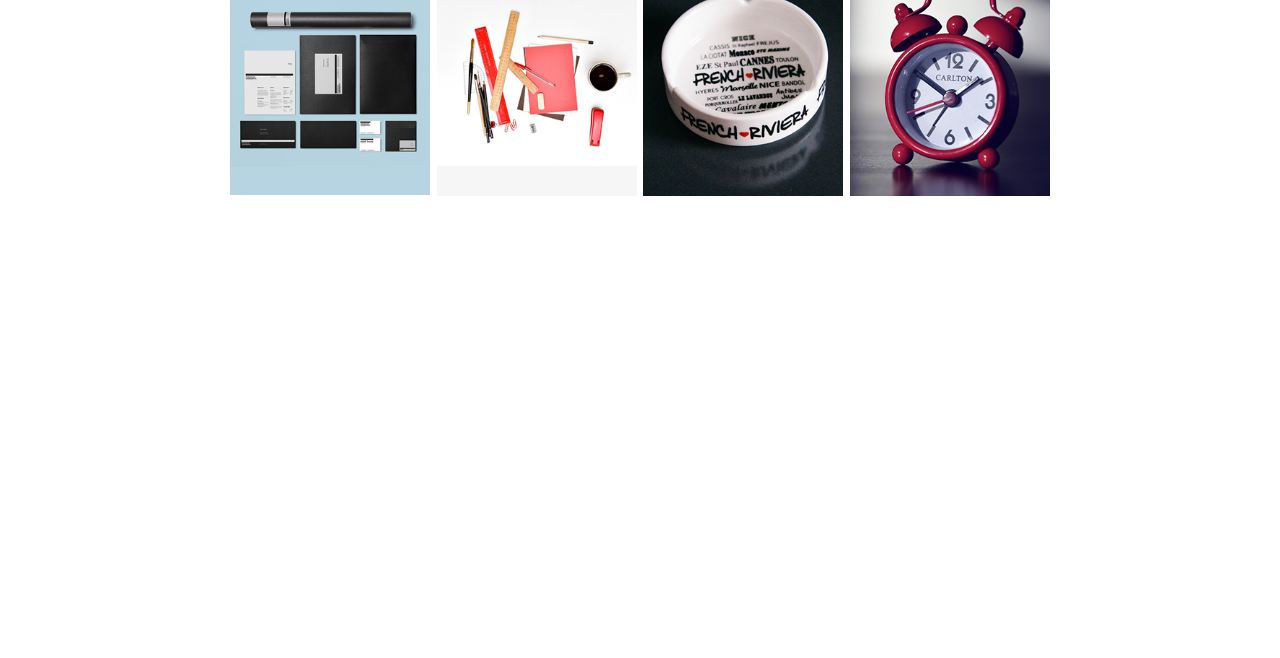
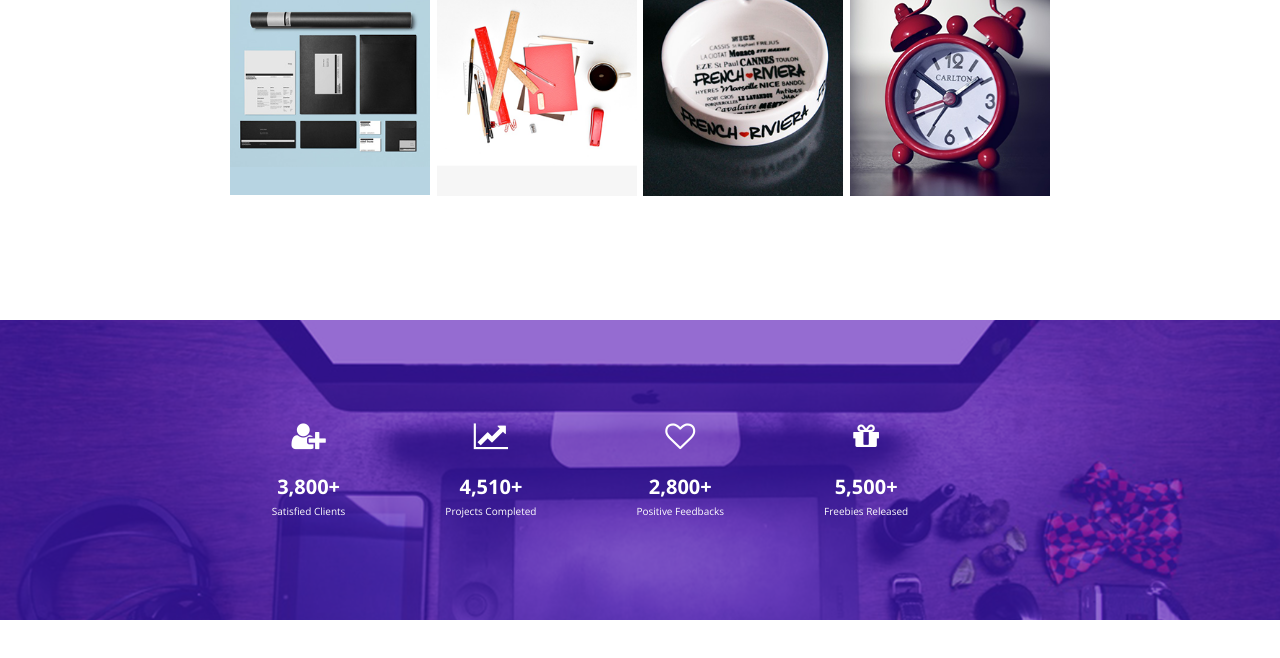
Before and after one commit to sendistephen/agency-landing-page, a website: page index.html in a window 1280 px wide. Shown: the part 2407-3065 px from the top of the page. Before the commit the page ends 2607 px from the top, so only its background shows below. Drawn offline with nearby package versions, Linux system fonts and the light colour scheme.

Commit message:
Add the client statistics page

```diff
--- a/index.html
+++ b/index.html
@@ -8,6 +8,12 @@
 		<link
 			href="https://fonts.googleapis.com/css?family=Open+Sans:300,400,700&display=swap"
 			rel="stylesheet"
+		/>
+		<link
+			href="https://stackpath.bootstrapcdn.com/font-awesome/4.7.0/css/font-awesome.min.css"
+			rel="stylesheet"
+			integrity="sha384-wvfXpqpZZVQGK6TAh5PVlGOfQNHSoD2xbE+QkPxCAFlNEevoEH3Sl0sibVcOQVnN"
+			crossorigin="anonymous"
 		/>
 		<title>Amazing</title>
 	</head>
@@ -178,5 +184,59 @@
 				</div>
 			</div>
 		</section>
+		<section class="statistics mt">
+			<div class="statistics__wrapper">
+				<div class="statistics__content">
+					<i class="fa fa-user-plus fa-3x"></i>
+					<span>3,800+</span>
+					<p>Satisfied Clients</p>
+				</div>
+				<div class="statistics__content">
+					<i class="fa fa-line-chart fa-3x" aria-hidden="true"></i>
+					<span>4,510+</span>
+					<p>Projects Completed</p>
+				</div>
+				<div class="statistics__content">
+					<i class="fa fa-heart-o fa-3x" aria-hidden="true"></i>
+					<span>2,800+</span>
+					<p>Positive Feedbacks</p>
+				</div>
+				<div class="statistics__content">
+					<i class="fa fa-gift fa-3x" aria-hidden="true"></i>
+					<span>5,500+</span>
+					<p>Freebies Released</p>
+				</div>
+			</div>
+		</section>
+		<br />
+		<br />
+		<br />
+		<br />
+		<br />
+		<br />
+		<br />
+		<br />
+		<br />
+		<br />
+		<br />
+		<br />
+		<br />
+		<br />
+		<br />
+		<br />
+		<br />
+		<br />
+		<br />
+		<br />
+		<br />
+		<br />
+		<br />
+		<br />
+		<br />
+		<br />
+		<br />
+		<br />
+		<br />
+		<br />
 	</body>
 </html>
--- a/sass/_statistics.scss
+++ b/sass/_statistics.scss
@@ -0,0 +1,34 @@
+.statistics {
+	background-image: url(../images/client-sat.png);
+	background-position: center;
+	background-attachment: scroll;
+	background-size: cover;
+	background-repeat: no-repeat;
+	background-color: $color-primary-2;
+	background-blend-mode: soft-light;
+	color: $color-white;
+	height: 300px;
+
+	&__wrapper {
+        display: flex;
+        flex-wrap: wrap;
+		justify-content: center;
+		align-items: center;
+		height: 100%;
+	}
+	&__content {
+		display: flex;
+		flex-direction: column;
+		align-items: center;
+		margin-right: 10rem;
+
+		span {
+            font-size: 2rem;
+            font-weight: 700;
+            margin-top: 2rem;
+        }
+        p{
+            font-weight: 300;
+        }
+	}
+}
```
Also changed, not shown: sass/_typography.scss (+8 -8 lines), css/styles.css, images/icon-5.png (added), 1 other file.
